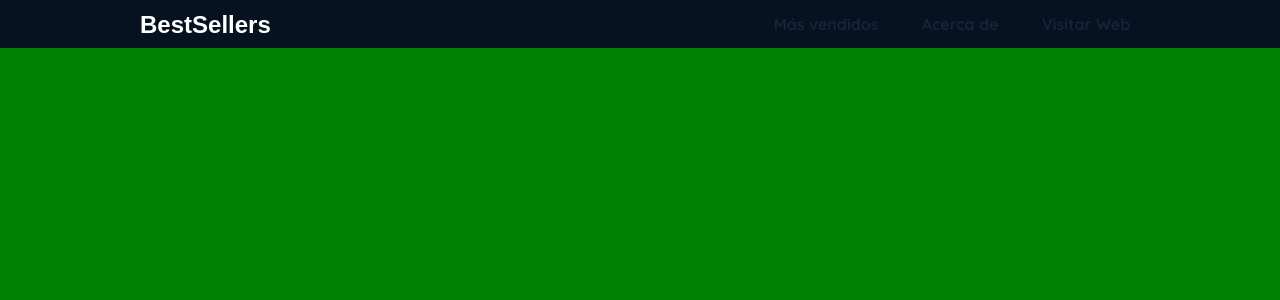
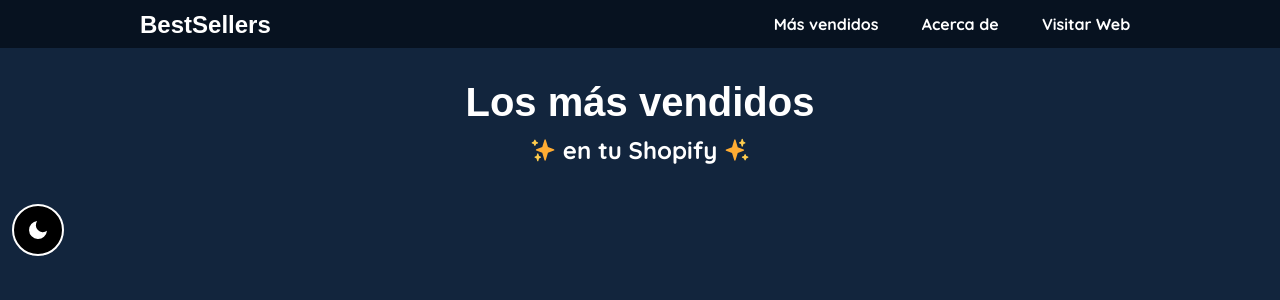
Before and after one commit to shimapi/bestsellers-shopify-frontend, a React (Vite) app: page / in a window 1280 px wide. Shown: the top 300 px of the page. Built offline with nearby package versions, Linux system fonts and the light colour scheme; a web font is replaced by a local one.

Commit message:
feat: Header OK

```diff
--- a/src/components/App/App.jsx
+++ b/src/components/App/App.jsx
@@ -1,11 +1,14 @@
+import Main from "../Main/Main";
 import Nav from "../Nav/Nav";
 import "./App.scss";
-// import ThemeSwitch from "../ThemeSwitch/ThemeSwitch.jsx";
+import ThemeSwitch from "../ThemeSwitch/ThemeSwitch.jsx";
 
 function App() {
 	return (
 		<div className="App">
 			<Nav />
+			<Main />
+			<ThemeSwitch />
 		</div>
 	);
 }
--- a/src/components/Header/Header.jsx
+++ b/src/components/Header/Header.jsx
@@ -0,0 +1,21 @@
+import sparklesImg from "../../images/sparkles.svg";
+import "./Header.scss";
+
+const Header = () => {
+	return (
+		<header className="header">
+			<h1 className="header__title">Los más vendidos</h1>
+			<div className="header__subtitle-container">
+				<img src={sparklesImg} alt="sparkles" className="header__sparkles" />
+				<h2 className="header__subtitle">en tu Shopify</h2>
+				<img
+					src={sparklesImg}
+					alt="sparkles"
+					className="header__sparkles header__sparkles-last"
+				/>
+			</div>
+		</header>
+	);
+};
+
+export default Header;
--- /dev/null
+++ b/src/components/Header/Header.scss
@@ -0,0 +1,38 @@
+@import '../../utils/css-variables.scss';
+
+.header {
+  display: flex;
+  align-items: center;
+  justify-content: center;
+  flex-direction: column;
+  padding: 24px;
+  text-align: center;
+
+  &__title{
+    font-family: $font-title;
+    font-weight: $font-title-weight;
+    font-size: $font-title-size;
+    margin: 0;
+    padding: 0;
+  }
+  &__subtitle-container{
+    display: flex;
+    align-items: center;
+    justify-content: center;
+  }
+  &__subtitle{
+    font-family: $font-subtitle;
+    font-weight: $font-subtitle-weight;
+    font-size: $font-subtitle-size;
+    margin: 0;
+    padding: 0;
+  }
+  &__sparkles{
+    width: 24px;
+    height: 24px;
+    margin: 0 8px;
+  }
+  &__sparkles-last{
+    transform: rotate(180deg);
+  }
+}
--- a/src/components/Main/Main.jsx
+++ b/src/components/Main/Main.jsx
@@ -0,0 +1,11 @@
+import Header from "../Header/Header";
+
+const Main = () => {
+	return (
+		<div>
+			<Header />
+		</div>
+	);
+};
+
+export default Main;
--- a/src/utils/css-variables.scss
+++ b/src/utils/css-variables.scss
@@ -13,7 +13,12 @@
 /* FONTS */
 $font-title: 'Amaranth', 'Arial', sans-serif;
 $font-title-weight: 700;
+$font-title-size: 2.5rem;
+
 $font-subtitle: 'Quicksand', 'Arial', sans-serif;
 $font-subtitle-weight: 700;
+$font-subtitle-size: 1.5rem;
+
 $font-text: 'Montserrat', 'Arial', sans-serif;
 $font-text-weight: 400;
+$font-text-size: 1rem;
```
Also changed, not shown: src/components/Nav/Navbar.jsx (deleted, +0 -49 lines), src/components/Card/Card.jsx (added), src/components/Card/Card.scss (added).
